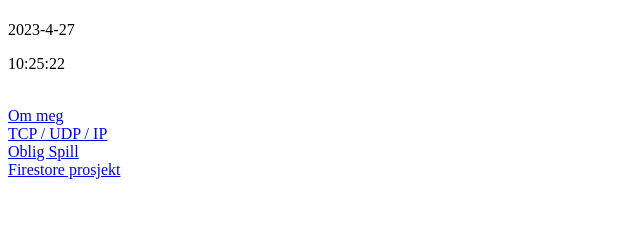
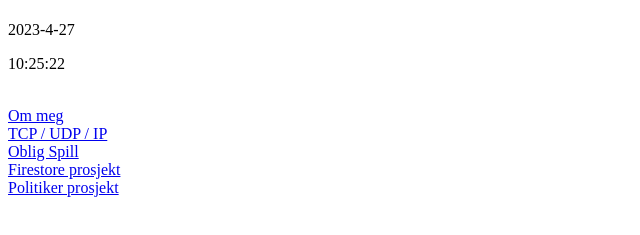
Before and after one commit to Davran04/Davran04.github.io, a plain HTML site: page index.html in a window 1280 px wide. Shown: the part 59-294 px from the top of the page, without its empty margins (0-640 px from the left). Drawn offline with Linux system fonts and the light colour scheme; some packages are replaced by stand-ins of ours.

Commit message:
Update index.html

```diff
--- a/index.html
+++ b/index.html
@@ -58,6 +58,7 @@
     <br />
     <a href="Firestore 2/logIn.html"> Firestore prosjekt</a>
     <br />
+    <a href="Politikere/index.html"> Politiker prosjekt</a>
 
     <script defer src="index.js"></script>
   </body>
```
